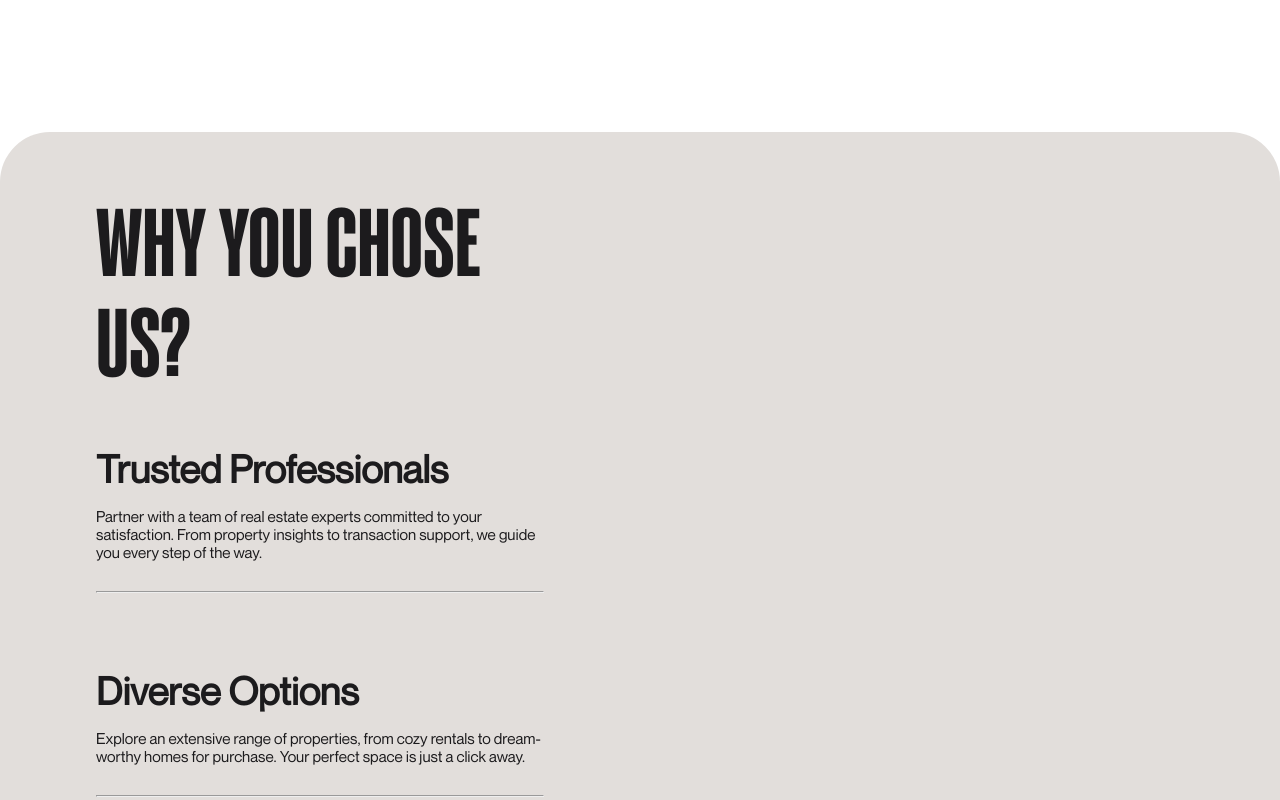
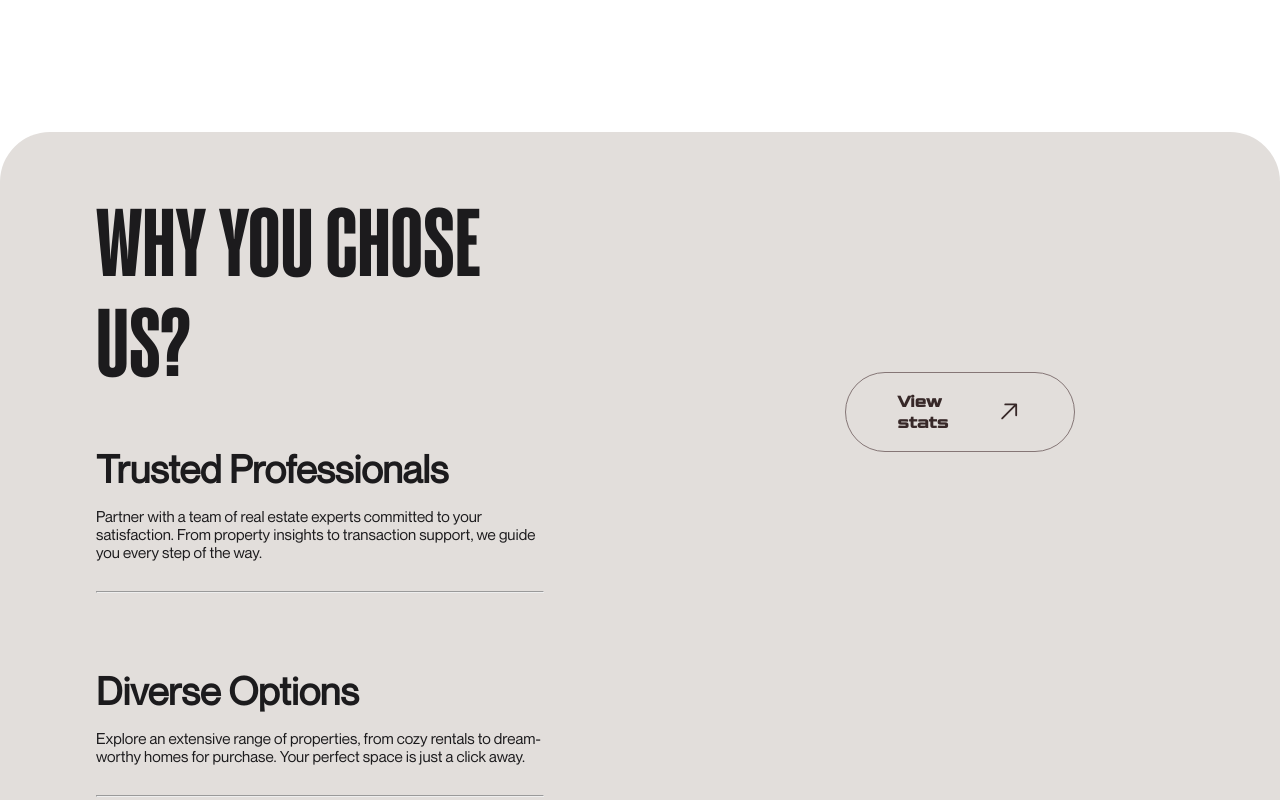
Before and after one commit to praxxOp/realestate, a Next.js app: page / in a window 1280 px wide. Shown: the part 3580-4380 px from the top of the page. Built offline with nearby package versions, Linux system fonts and the light colour scheme.

Commit message:
updated about.js

```diff
--- a/package.json
+++ b/package.json
@@ -12,6 +12,7 @@
     "framer-motion": "^11.0.3",
     "next": "14.1.0",
     "react": "^18",
+    "react-countup": "^6.5.0",
     "react-dom": "^18",
     "react-icons": "^5.0.1"
   }
--- a/src/app/PageComponents/About/About.css
+++ b/src/app/PageComponents/About/About.css
@@ -4,6 +4,10 @@
   background-color: #e2dedb;
   border-radius: 50px 50px;
   color: #1c1b1d;
+}
+
+.about__description {
+  display: flex;
 }
 .about__left {
   height: 130vh;
@@ -46,7 +50,50 @@
   font-size: 1.2vw;
   margin-bottom: 30px;
 }
-.about__image{
+.about__right {
+  height: 70vh;
+  width: 50%;
+  align-items: center;
+  justify-content: center;
+  display: flex;
+}
+.stats__button {
+  width: 18vw;
+  border-radius: 50px;
+  height: 10vh;
+  border: 1px solid #857676;
+  display: flex;
+  justify-content: center;
+  align-items: center;
+  cursor: pointer;
+  color: #372828;
+}
+
+.stats__button h4 {
+  font-size: 18px;
+  width: 55%;
+  height: 43%;
+  position: relative;
+  display: flex;
+  justify-content: center;
+  align-items: center;
+}
+.stats__button h4:before {
+  content: "";
+  position: absolute;
+  bottom: 0;
+  left: 0;
+  width: 0;
+  height: 1px;
+  background-color: #372828;
+  transition: width 1s ease-in-out;
+}
+
+.stats__button:hover h4:before {
+  width: 100%;
+}
+
+.about__image {
   width: 100%;
   height: 300px;
   display: flex;
--- a/src/app/PageComponents/About/About.jsx
+++ b/src/app/PageComponents/About/About.jsx
@@ -2,14 +2,10 @@
 
 import React, { useState } from "react";
 import "./About.css";
-import { MagnoSans, neuo } from "@/app/font";
+import { MagnoSans, goldman, neuo } from "@/app/font";
 import Image from "next/image";
+import { GoArrowUpRight } from "react-icons/go";
 const About = () => {
-  const [first, setfirst] = useState(false);
-
-  const firstfeature = () => {
-    setfirst(!first);
-  };
   return (
     <>
       <div className="main__about">
@@ -20,10 +16,7 @@ const About = () => {
             </div>
             <div className="about__left__features">
               <div className="first__feature">
-                <h1
-                  onClick={firstfeature}
-                  className={`${neuo.className} feature__headings`}
-                >
+                <h1 className={`${neuo.className} feature__headings`}>
                   Trusted Professionals
                 </h1>
                 <p className={`${neuo.className} feature__para`}>
@@ -58,7 +51,13 @@ const About = () => {
               </div>
             </div>
           </div>
-          <div className="about__right"></div>
+          <div className="about__right">
+            <div className="stats__button">
+              <h4 className={goldman.className}>
+                View stats <GoArrowUpRight size={30} />
+              </h4>
+            </div>
+          </div>
         </div>
         <div className="about__image">
           <Image
```
Also changed, not shown: 1 other file (tests, documents, lock files or other folders).
